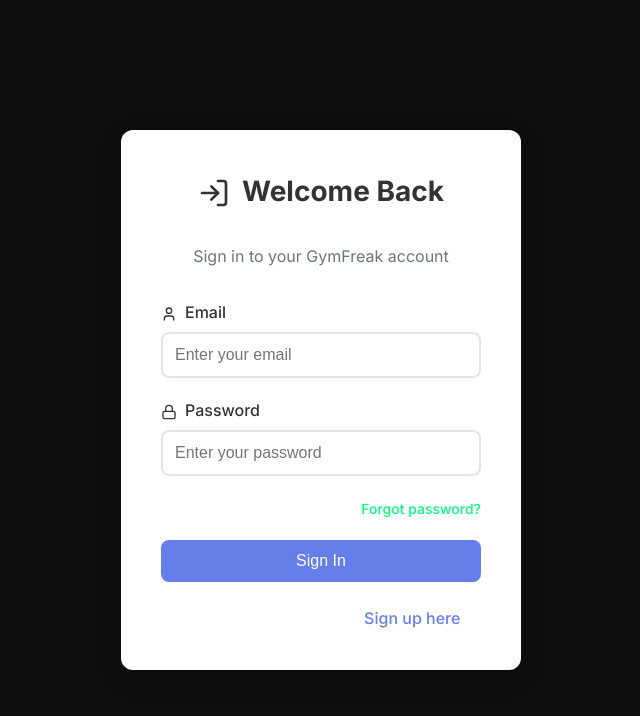
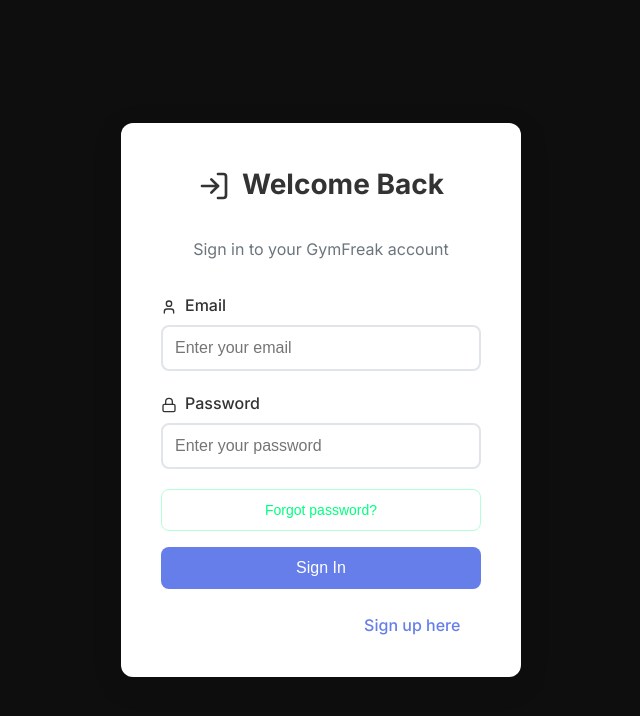
Before and after one commit to yasjudanulislam1999/GymFreak, a React (Create React App) app in the folder client/: page /login in a window 1280 px wide. Shown: the top 716 px of the page, without its empty margins (319-959 px from the left). Built offline with nearby package versions, Linux system fonts and the light colour scheme.

Commit message:
Change forgot password from link to button
- Convert forgot password link to a button with transparent background and neon border
- Add hover effects with background color change and border highlight
- Full width button that matches the login page design
- Maintains the neon mint theme (#00FF7F)

```diff
--- a/client/src/components/Login.tsx
+++ b/client/src/components/Login.tsx
@@ -66,19 +66,33 @@ const Login: React.FC = () => {
             />
           </div>
 
-          <div style={{ textAlign: 'right', marginBottom: '20px' }}>
-            <Link
-              to="/forgot-password"
+          <button
+            type="button"
+            onClick={() => window.location.href = '/forgot-password'}
             style={{
+              width: '100%',
+              background: 'transparent',
+              border: '1px solid rgba(0, 255, 127, 0.3)',
               color: '#00FF7F',
-                textDecoration: 'none',
+              padding: '12px',
+              borderRadius: '8px',
               fontSize: '14px',
-                fontWeight: '500'
+              fontWeight: '500',
+              cursor: 'pointer',
+              marginBottom: '16px',
+              transition: 'all 0.3s ease'
+            }}
+            onMouseEnter={(e) => {
+              e.currentTarget.style.background = 'rgba(0, 255, 127, 0.1)';
+              e.currentTarget.style.borderColor = 'rgba(0, 255, 127, 0.5)';
+            }}
+            onMouseLeave={(e) => {
+              e.currentTarget.style.background = 'transparent';
+              e.currentTarget.style.borderColor = 'rgba(0, 255, 127, 0.3)';
             }}
           >
             Forgot password?
-            </Link>
-          </div>
+          </button>
 
           <button
             type="submit"
```
Lines whose indentation alone changed are shown as unchanged.
